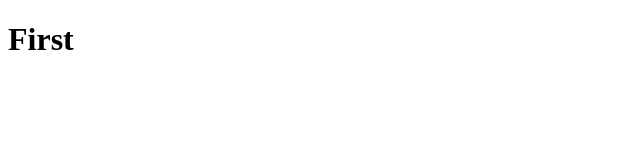
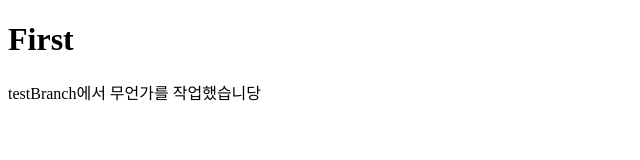
Before and after one commit to sean-spreatics/team-project, a plain HTML site: page index.html in a window 1280 px wide. Shown: the whole page, without its empty margins (0-640 px from the left). Drawn offline with Linux system fonts and the light colour scheme.

Commit message:
feat: do something

```diff
--- a/index.html
+++ b/index.html
@@ -8,5 +8,6 @@
   </head>
   <body>
     <h1>First</h1>
+    <div>testBranch에서 무언가를 작업했습니당</div>
   </body>
 </html>
```
